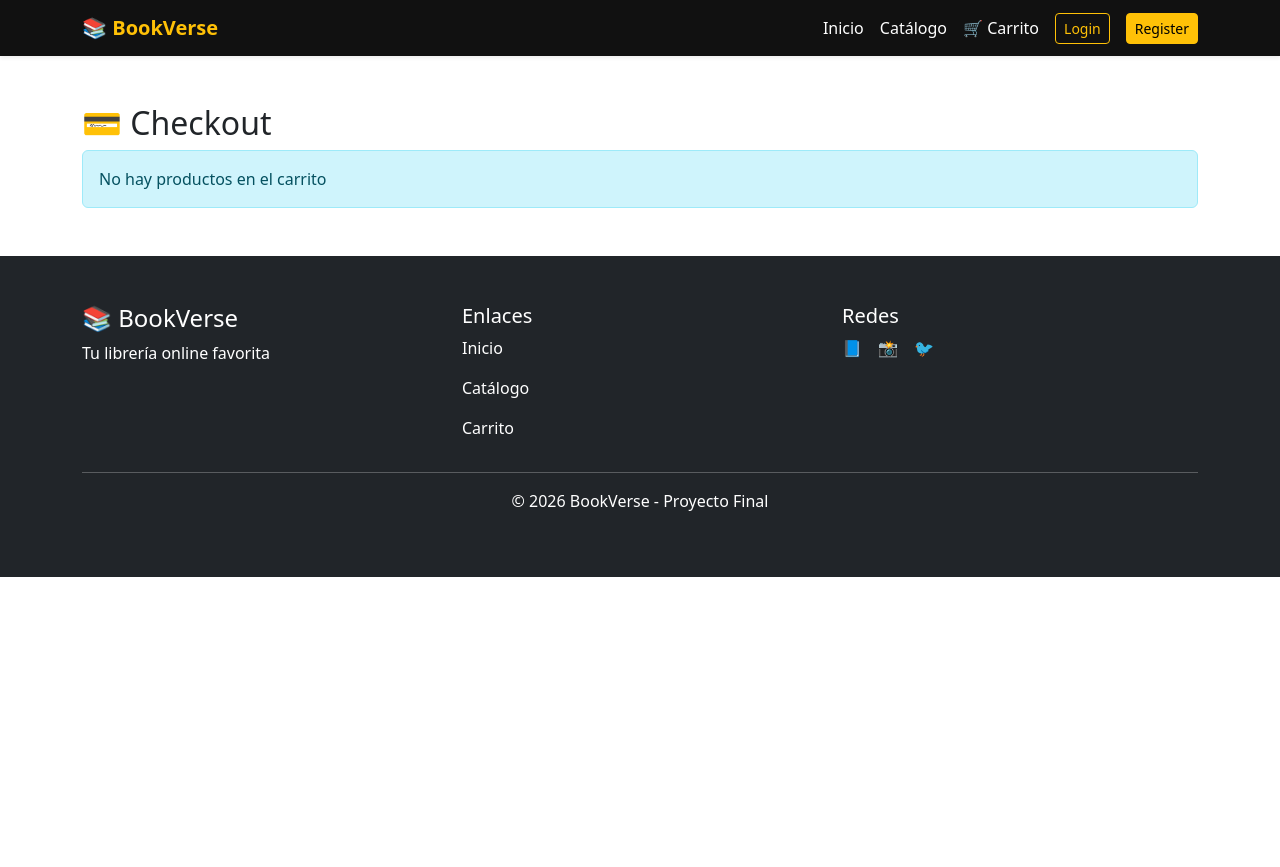
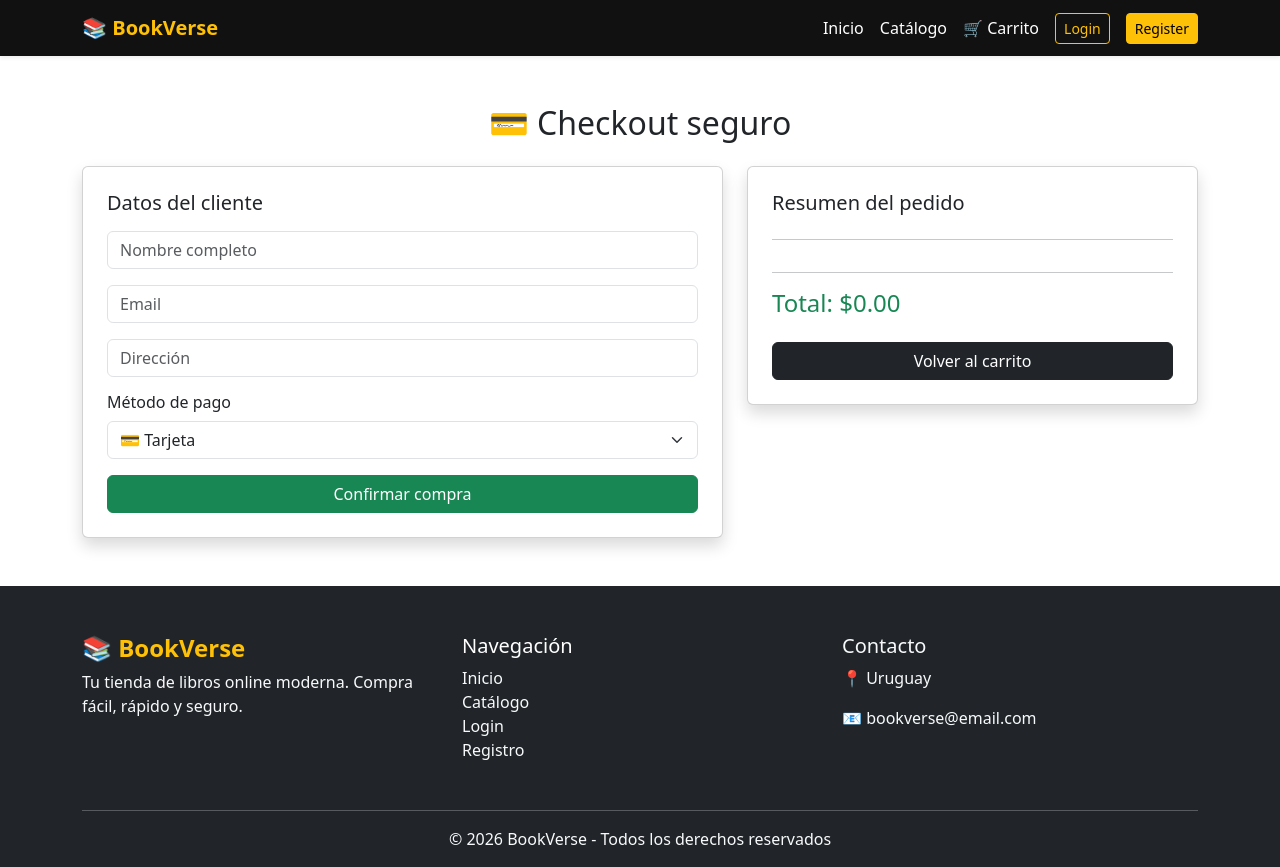
Before and after one commit to ezequieldavila-boop/Proyecto-Final, a React app in the folder frontend/: page /checkout in a window 1280 px wide. Before the commit the page ends 800 px from the top, so only its background shows below. Built offline with nearby package versions, Linux system fonts and the light colour scheme; the HTML template or start-up script is replaced by a standard one.

Commit message:
proyecto terminado

```diff
--- a/frontend/src/App.jsx
+++ b/frontend/src/App.jsx
@@ -11,6 +11,7 @@ import Login from "./pages/Login";
 import Admin from "./pages/Admin";
 import Register from "./pages/Register";
 import Checkout from "./pages/Checkout";
+import ToastAlert from "./components/ToastAlert";
 
 function App() {
   return (
--- a/frontend/src/components/Footer.jsx
+++ b/frontend/src/components/Footer.jsx
@@ -1,40 +1,80 @@
+import { Link } from "react-router-dom";
+
 function Footer() {
   return (
-    <footer className="bg-dark text-white mt-5 p-5">
+    <footer className="bg-dark text-light mt-5 pt-5 pb-3">
 
       <div className="container">
 
         <div className="row">
 
-          <div className="col-md-4">
-            <h4>📚 BookVerse</h4>
-            <p>Tu librería online favorita</p>
+          {/* MARCA */}
+          <div className="col-md-4 mb-3">
+
+            <h4 className="text-warning fw-bold">
+              📚 BookVerse
+            </h4>
+
+            <p>
+              Tu tienda de libros online moderna.
+              Compra fácil, rápido y seguro.
+            </p>
+
           </div>
 
-          <div className="col-md-4">
-            <h5>Enlaces</h5>
-            <p>Inicio</p>
-            <p>Catálogo</p>
-            <p>Carrito</p>
+          {/* LINKS */}
+          <div className="col-md-4 mb-3">
+
+            <h5 className="text-white">
+              Navegación
+            </h5>
+
+            <ul className="list-unstyled">
+
+              <li>
+                <Link className="text-light text-decoration-none" to="/">
+                  Inicio
+                </Link>
+              </li>
+
+              <li>
+                <Link className="text-light text-decoration-none" to="/catalog">
+                  Catálogo
+                </Link>
+              </li>
+
+              <li>
+                <Link className="text-light text-decoration-none" to="/login">
+                  Login
+                </Link>
+              </li>
+
+              <li>
+                <Link className="text-light text-decoration-none" to="/register">
+                  Registro
+                </Link>
+              </li>
+
+            </ul>
+
           </div>
 
-          <div className="col-md-4">
-            <h5>Redes</h5>
+          {/* INFO */}
+          <div className="col-md-4 mb-3">
 
-            <div className="d-flex gap-3">
-              <span>📘</span>
-              <span>📸</span>
-              <span>🐦</span>
-            </div>
+            <h5>Contacto</h5>
+
+            <p>📍 Uruguay</p>
+            <p>📧 bookverse@email.com</p>
 
           </div>
 
         </div>
 
-        <hr />
+        <hr className="bg-light" />
 
-        <p className="text-center">
-          © 2026 BookVerse - Proyecto Final
+        <p className="text-center mb-0">
+          © {new Date().getFullYear()} BookVerse - Todos los derechos reservados
         </p>
 
       </div>
--- a/frontend/src/components/Navbar.jsx
+++ b/frontend/src/components/Navbar.jsx
@@ -55,7 +55,9 @@ function Navbar() {
               <span
                 className="badge bg-warning text-dark position-absolute top-0 start-100 translate-middle"
               >
-                {cart.length}
+                <span className="badge bg-warning text-dark position-absolute top-0 start-100 translate-middle">
+                 {cart.length}
+              </span>
               </span>
             )}
 
--- /dev/null
+++ b/frontend/src/components/ToastAlert.jsx
@@ -0,0 +1,40 @@
+import { useEffect } from "react";
+
+function ToastAlert({ message, type = "success", show, onClose }) {
+  useEffect(() => {
+    if (show) {
+      const timer = setTimeout(() => {
+        onClose();
+      }, 2500);
+
+      return () => clearTimeout(timer);
+    }
+  }, [show]);
+
+  if (!show) return null;
+
+  return (
+    <div className="position-fixed top-0 end-0 p-3" style={{ zIndex: 9999 }}>
+
+      <div className={`toast show text-bg-${type} border-0 shadow`}>
+
+        <div className="d-flex">
+
+          <div className="toast-body">
+            {message}
+          </div>
+
+          <button
+            className="btn-close btn-close-white me-2 m-auto"
+            onClick={onClose}
+          />
+
+        </div>
+
+      </div>
+
+    </div>
+  );
+}
+
+export default ToastAlert;
--- a/frontend/src/index.css
+++ b/frontend/src/index.css
@@ -19,3 +19,24 @@ a{
   max-width:1200px;
   margin:auto;
 }
+body {
+  background: #f8f9fa;
+}
+
+.card {
+  transition: 0.2s;
+}
+
+.card:hover {
+  transform: translateY(-5px);
+  box-shadow: 0 10px 20px rgba(0,0,0,0.15);
+}
+
+.fade-in {
+  animation: fadeIn 0.3s ease-in;
+}
+
+@keyframes fadeIn {
+  from { opacity: 0; transform: translateY(10px); }
+  to { opacity: 1; transform: translateY(0); }
+}
--- a/frontend/src/pages/BookDetail.jsx
+++ b/frontend/src/pages/BookDetail.jsx
@@ -1,13 +1,10 @@
+import { useEffect, useState } from "react";
 import { useParams } from "react-router-dom";
-import { useEffect, useState, useContext } from "react";
-import { CartContext } from "../context/CartContext";
 import api from "../services/api";
+import ToastAlert from "../components/ToastAlert";
 
 function BookDetail() {
   const { id } = useParams();
-
-  const { addToCart } = useContext(CartContext);
-
   const [book, setBook] = useState(null);
 
   useEffect(() => {
@@ -16,89 +13,100 @@ function BookDetail() {
 
   const loadBook = async () => {
     try {
-      const response = await api.get(`/books/${id}`);
-      setBook(response.data);
+      const res = await api.get(`/books/${id}`);
+      setBook(res.data);
     } catch (error) {
       console.log(error);
     }
   };
 
+  const addToCart = () => {
+    const token = localStorage.getItem("token");
+
+    if (!token) {
+      alert("Debes iniciar sesión para comprar");
+      return;
+    }
+
+    const cart = JSON.parse(localStorage.getItem("cart")) || [];
+    cart.push(book);
+    localStorage.setItem("cart", JSON.stringify(cart));
+
+    alert("Libro agregado al carrito ✔");
+  };
+
   if (!book) {
     return (
       <div className="container mt-5 text-center">
-        <h2>Cargando libro...</h2>
+        <div className="spinner-border text-warning"></div>
       </div>
     );
   }
 
   return (
-    <div className="container py-5 mt-5">
+    <div className="container mt-5">
 
-      <div className="row">
+      <div className="card shadow-lg border-0">
 
-        {/* Imagen */}
+        <div className="row g-0">
 
-        <div className="col-lg-5">
-
-          <div className="detail-image shadow">
+          {/* IMAGEN */}
+          <div className="col-md-5 bg-light d-flex align-items-center justify-content-center p-3">
 
             <img
-              src={book.image}
-              className="img-fluid"
+              src={book.image || "https://via.placeholder.com/400x600"}
+              className="img-fluid rounded shadow"
+              style={{ maxHeight: "500px" }}
               alt={book.title}
             />
 
           </div>
 
-        </div>
+          {/* INFO */}
+          <div className="col-md-7">
 
-        {/* Información */}
+            <div className="card-body p-4">
 
-        <div className="col-lg-7">
+              <h2 className="fw-bold mb-2">
+                {book.title}
+              </h2>
 
-          <span className="badge bg-warning text-dark mb-3">
-            {book.genre}
-          </span>
+              <h5 className="text-muted mb-3">
+                ✍ {book.author}
+              </h5>
 
-          <h1 className="fw-bold">
-            {book.title}
-          </h1>
+              <span className="badge bg-dark mb-3">
+                {book.genre}
+              </span>
 
-          <h5 className="text-secondary">
-            {book.author}
-          </h5>
+              <h3 className="text-success fw-bold">
+                ${book.price}
+              </h3>
 
-          <div className="my-3">
+              <hr />
 
-            ⭐⭐⭐⭐⭐
+              <p className="text-secondary">
+                {book.description || "Sin descripción disponible."}
+              </p>
 
-            <span className="ms-2 text-secondary">
-              (128 opiniones)
-            </span>
+              {/* BOTÓN */}
+              <button
+                className="btn btn-warning btn-lg w-100 mt-3"
+                onClick={addToCart}
+              >
+                🛒 Agregar al carrito
+              </button>
+
+              <button
+                className="btn btn-outline-secondary w-100 mt-2"
+                onClick={() => window.history.back()}
+              >
+                Volver
+              </button>
+
+            </div>
 
           </div>
-
-          <h2 className="text-success fw-bold mb-4">
-            ${book.price}
-          </h2>
-
-          <p className="lead">
-            {book.description}
-          </p>
-
-          <div className="alert alert-success mt-4">
-
-            📦 Stock disponible:
-            <strong> {book.stock}</strong>
-
-          </div>
-
-          <button
-            className="btn btn-warning btn-lg mt-3 px-5"
-            onClick={() => addToCart(book)}
-          >
-            🛒 Agregar al carrito
-          </button>
 
         </div>
 
--- a/frontend/src/pages/Cart.jsx
+++ b/frontend/src/pages/Cart.jsx
@@ -1,6 +1,7 @@
 import { useContext } from "react";
 import { useNavigate } from "react-router-dom";
 import { CartContext } from "../context/CartContext";
+import ToastAlert from "../components/ToastAlert";
 
 function Cart() {
   const { cart, removeFromCart, clearCart } = useContext(CartContext);
--- a/frontend/src/pages/Catalog.jsx
+++ b/frontend/src/pages/Catalog.jsx
@@ -1,12 +1,19 @@
 import { useEffect, useState, useContext } from "react";
+import { Link } from "react-router-dom";
 import api from "../services/api";
+import ToastAlert from "../components/ToastAlert";
 import { CartContext } from "../context/CartContext";
 
 function Catalog() {
   const [books, setBooks] = useState([]);
-  const [search, setSearch] = useState("");
 
   const { addToCart } = useContext(CartContext);
+
+  const [toast, setToast] = useState({
+    show: false,
+    message: "",
+    type: "success",
+  });
 
   useEffect(() => {
     loadBooks();
@@ -16,64 +23,83 @@ function Catalog() {
     try {
       const res = await api.get("/books");
       setBooks(res.data);
-    } catch (error) {
-      console.log(error);
+    } catch (err) {
+      console.log(err);
     }
   };
 
-  const filtered = books.filter((b) =>
-    b.title.toLowerCase().includes(search.toLowerCase())
-  );
+  const handleAddToCart = (book) => {
+    const token = localStorage.getItem("token");
+
+    if (!token) {
+      setToast({
+        show: true,
+        message: "⚠ Debes iniciar sesión",
+        type: "warning",
+      });
+      return;
+    }
+
+    // 🔥 IMPORTANTE: usar CONTEXT (no localStorage)
+    addToCart(book);
+
+    setToast({
+      show: true,
+      message: "🛒 Agregado al carrito",
+      type: "success",
+    });
+  };
 
   return (
-    <div className="container mt-5 fade-in">
+    <div className="container mt-5">
 
-      <div className="row mb-4">
-        <div className="col-md-6 mx-auto">
-          <input
-            className="form-control"
-            placeholder="🔎 Buscar libros..."
-            value={search}
-            onChange={(e) => setSearch(e.target.value)}
-          />
-        </div>
-      </div>
+      <ToastAlert
+        show={toast.show}
+        message={toast.message}
+        type={toast.type}
+        onClose={() => setToast({ ...toast, show: false })}
+      />
+
+      <h2 className="mb-4 text-center">
+        Catálogo
+      </h2>
 
       <div className="row">
 
-        {filtered.map((book) => (
-          <div className="col-md-3 mb-4" key={book.id}>
+        {books.map((book) => (
+          <div key={book.id} className="col-md-4 mb-3">
 
-            <div className="card h-100 shadow-sm book-card">
+            <div className="card shadow-sm h-100">
 
               <img
-                src={book.image || "https://via.placeholder.com/300x400?text=Libro"}
+                src={book.image}
                 className="card-img-top"
-                style={{ height: "240px", objectFit: "cover" }}
+                style={{ height: "250px", objectFit: "cover" }}
               />
 
               <div className="card-body d-flex flex-column">
 
                 <h5>{book.title}</h5>
-                <p className="text-muted">{book.author}</p>
 
-                <h5 className="text-success">${book.price}</h5>
+                <p>{book.author}</p>
+
+                <h6 className="text-success">
+                  ${book.price}
+                </h6>
 
                 <button
                   className="btn btn-warning mt-auto"
-                  onClick={() => {
-                    const token = localStorage.getItem("token");
+                  onClick={() => handleAddToCart(book)}
+                >
+                  🛒 Agregar
+                </button>
 
-                    if (!token) {
-                      alert("❌ Tenés que iniciar sesión para comprar");
-                      return;
-                    }
-
-                    addToCart(book);
-                  }}
+                <Link
+                  to={`/book/${book.id}`}
+                  className="btn btn-primary mt-2"
                 >
-                  🛒 Agregar al carrito
-                </button>
+                  Ver detalle
+                </Link>
 
               </div>
 
--- a/frontend/src/pages/Checkout.jsx
+++ b/frontend/src/pages/Checkout.jsx
@@ -1,4 +1,4 @@
-import { useContext } from "react";
+import { useContext, useState } from "react";
 import { CartContext } from "../context/CartContext";
 import { useNavigate } from "react-router-dom";
 
@@ -6,57 +6,125 @@ function Checkout() {
   const { cart, clearCart } = useContext(CartContext);
   const navigate = useNavigate();
 
-  const total = cart.reduce((acc, i) => acc + i.price * i.qty, 0);
+  const [name, setName] = useState("");
+  const [email, setEmail] = useState("");
+  const [address, setAddress] = useState("");
+  const [payment, setPayment] = useState("card");
 
-  const pay = () => {
+  const total = cart.reduce(
+    (acc, i) => acc + i.price * i.qty,
+    0
+  );
+
+  const pay = (e) => {
+    e.preventDefault();
+
     alert("🎉 Compra realizada con éxito");
+
     clearCart();
     navigate("/");
   };
 
   return (
-    <div className="container mt-5 fade-in">
+    <div className="container mt-5">
 
-      <h2>💳 Checkout</h2>
+      <h2 className="mb-4 text-center">
+        💳 Checkout seguro
+      </h2>
 
-      {cart.length === 0 ? (
-        <div className="alert alert-info">
-          No hay productos en el carrito
-        </div>
-      ) : (
       <div className="row">
 
+        {/* FORMULARIO */}
         <div className="col-md-7">
 
+          <div className="card shadow p-4">
+
+            <h5 className="mb-3">Datos del cliente</h5>
+
+            <form onSubmit={pay}>
+
+              <input
+                className="form-control mb-3"
+                placeholder="Nombre completo"
+                value={name}
+                onChange={(e) => setName(e.target.value)}
+                required
+              />
+
+              <input
+                className="form-control mb-3"
+                placeholder="Email"
+                type="email"
+                value={email}
+                onChange={(e) => setEmail(e.target.value)}
+                required
+              />
+
+              <input
+                className="form-control mb-3"
+                placeholder="Dirección"
+                value={address}
+                onChange={(e) => setAddress(e.target.value)}
+                required
+              />
+
+              <h6 className="mb-2">Método de pago</h6>
+
+              <select
+                className="form-select mb-3"
+                value={payment}
+                onChange={(e) => setPayment(e.target.value)}
+              >
+                <option value="card">💳 Tarjeta</option>
+                <option value="cash">💵 Efectivo</option>
+                <option value="transfer">🏦 Transferencia</option>
+              </select>
+
+              <button className="btn btn-success w-100">
+                Confirmar compra
+              </button>
+
+            </form>
+
+          </div>
+
+        </div>
+
+        {/* RESUMEN */}
+        <div className="col-md-5">
+
+          <div className="card shadow p-4">
+
+            <h5>Resumen del pedido</h5>
+
+            <hr />
+
             {cart.map((item) => (
-              <div className="card mb-3 p-3" key={item.id}>
-                <h5>{item.title}</h5>
-                <p>Cantidad: {item.qty}</p>
-                <p>${item.price * item.qty}</p>
+              <div
+                key={item.id}
+                className="d-flex justify-content-between mb-2"
+              >
+                <span>
+                  {item.title} x {item.qty}
+                </span>
+
+                <span>
+                  ${item.price * item.qty}
+                </span>
               </div>
             ))}
 
-          </div>
+            <hr />
 
-          <div className="col-md-5">
-
-            <div className="card p-3 shadow">
-
-              <h4>Total</h4>
-              <h2 className="text-success">${total}</h2>
+            <h4 className="text-success">
+              Total: ${total.toFixed(2)}
+            </h4>
 
             <button
-                className="btn btn-success w-100 mt-3"
-                onClick={pay}
-              >
-                💳 Pagar
-              </button>
-
-              <button
-                className="btn btn-dark w-100 mt-2"
+              className="btn btn-dark w-100 mt-3"
               onClick={() => navigate("/cart")}
             >
-                Volver
+              Volver al carrito
             </button>
 
           </div>
@@ -64,7 +132,6 @@ function Checkout() {
         </div>
 
       </div>
-      )}
 
     </div>
   );
```
Also changed, not shown: frontend/src/context/CartContext.jsx (+10 -0 lines), frontend/src/pages/Login.jsx (+47 -18 lines), frontend/src/pages/Register.jsx (+45 -35 lines). Lines whose indentation alone changed are shown as unchanged.
